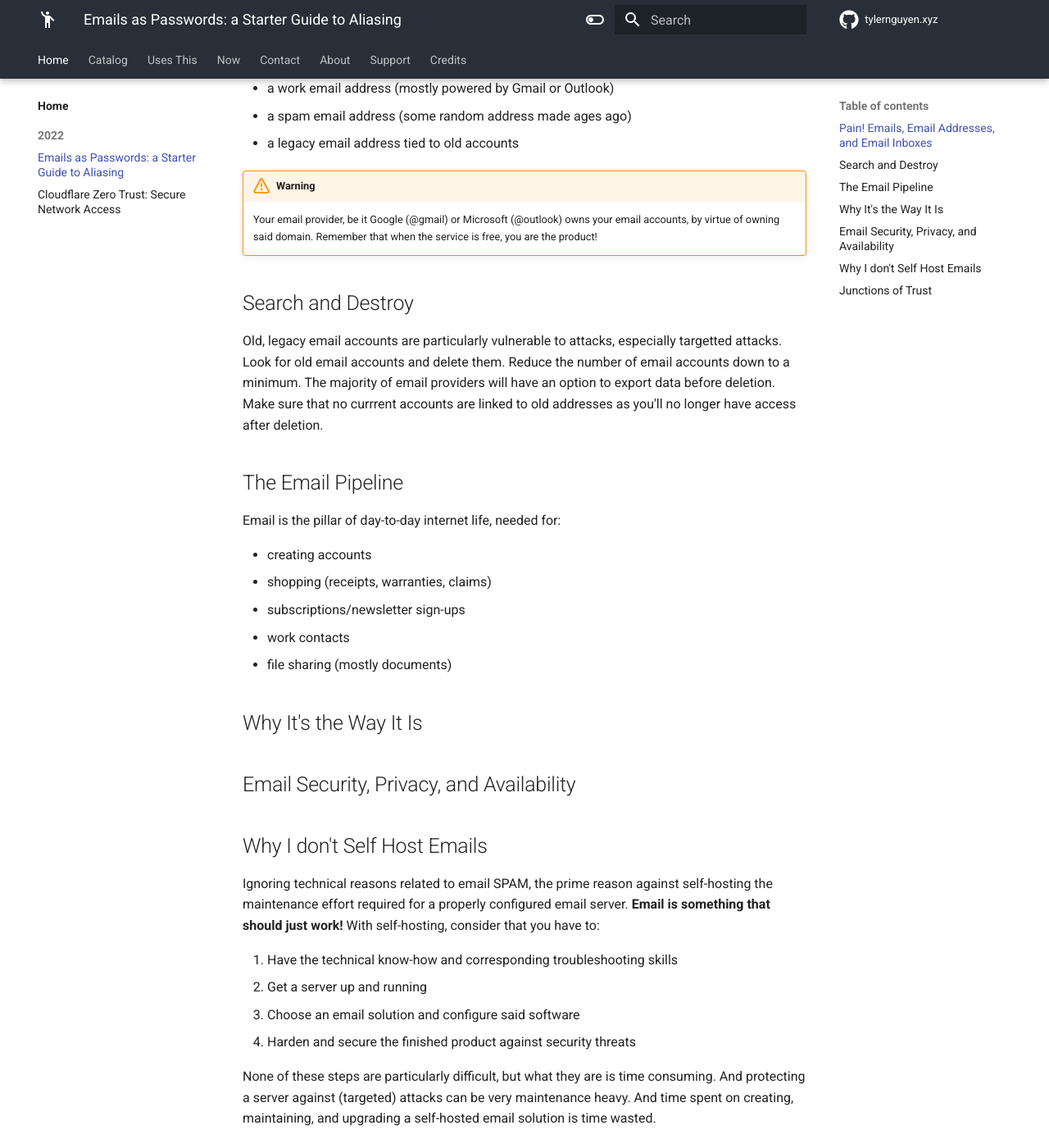
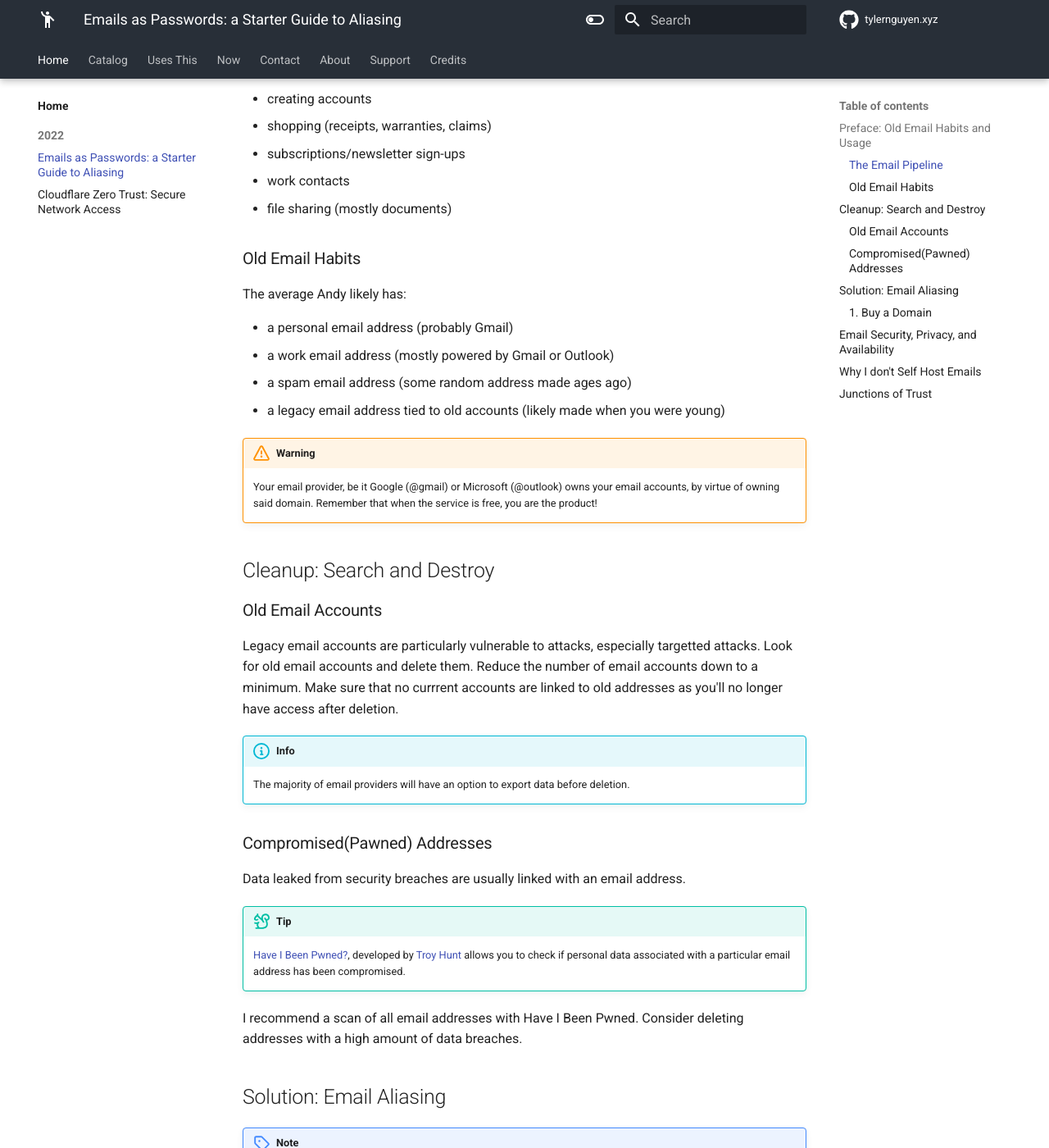
Before and after one commit to tylernguyen/tylernguyen.xyz, an MkDocs documentation site: the page built from docs/blog/2022/emails-as-passwords.md, in a window 1280 px wide and 1400 px high, scrolled down 297 px. Shown: the whole window at 82% size. Built offline with MkDocs 1.6.1 and Material for MkDocs 9.7.7, drawn with Linux system fonts in a browser that asks for light colours; plug-ins that fetch from the network failed and are left out; comment, search, counter and statistics services are not loaded; some of the changed text lies outside the part shown.

Commit message:
update draft

```diff
--- a/docs/blog/2022/emails-as-passwords.md
+++ b/docs/blog/2022/emails-as-passwords.md
@@ -5,24 +5,9 @@ tags:
   - email
 ---
 
-## Pain! Emails, Email Addresses, and Email Inboxes
+## Preface: Old Email Habits and Usage
 
-The average Andy likely has:
-
-- a personal email address (probably Gmail)
-- a work email address (mostly powered by Gmail or Outlook)
-- a spam email address (some random address made ages ago)
-- a legacy email address tied to old accounts
-
-!!! warning
-
-	Your email provider, be it Google (@gmail) or Microsoft (@outlook) owns your email accounts, by virtue of owning said domain. Remember that when the service is free, you are the product!
-
-## Search and Destroy
-
-Old, legacy email accounts are particularly vulnerable to attacks, especially targetted attacks. Look for old email accounts and delete them. Reduce the number of email accounts down to a minimum. The majority of email providers will have an option to export data before deletion. Make sure that no currrent accounts are linked to old addresses as you'll no longer have access after deletion.
-
-## The Email Pipeline
+### The Email Pipeline
 
 Email is the pillar of day-to-day internet life, needed for:
 
@@ -32,8 +17,47 @@ Email is the pillar of day-to-day internet life, needed for:
 - work contacts
 - file sharing (mostly documents)
 
-## Why It's the Way It Is
+### Old Email Habits
 
+The average Andy likely has:
+
+- a personal email address (probably Gmail)
+- a work email address (mostly powered by Gmail or Outlook)
+- a spam email address (some random address made ages ago)
+- a legacy email address tied to old accounts (likely made when you were young)
+
+!!! warning
+
+	Your email provider, be it Google (@gmail) or Microsoft (@outlook) owns your email accounts, by virtue of owning said domain. Remember that when the service is free, you are the product!
+
+
+## Cleanup: Search and Destroy
+
+### Old Email Accounts
+
+Legacy email accounts are particularly vulnerable to attacks, especially targetted attacks. Look for old email accounts and delete them. Reduce the number of email accounts down to a minimum. Make sure that no currrent accounts are linked to old addresses as you'll no longer have access after deletion.
+
+!!! info
+
+	The majority of email providers will have an option to export data before deletion.
+
+### Compromised(Pawned) Addresses
+
+Data leaked from security breaches are usually linked with an email address.
+
+!!! tip
+
+	[Have I Been Pwned?](https://haveibeenpwned.com/), developed by [Troy Hunt](https://www.troyhunt.com/about/) allows you to check if personal data associated with a particular email address has been compromised.
+
+I recommend a scan of all email addresses with Have I Been Pwned. Consider deleting addresses with a high amount of data breaches.
+
+## Solution: Email Aliasing
+
+!!! note
+
+	"Emails as Passwords" assumes that you already have a habit of using a password manager. Priority #1 should be setting up a password manager and 2fa.
+
+### 1. Buy a Domain
 
 ## Email Security, Privacy, and Availability
 
```
